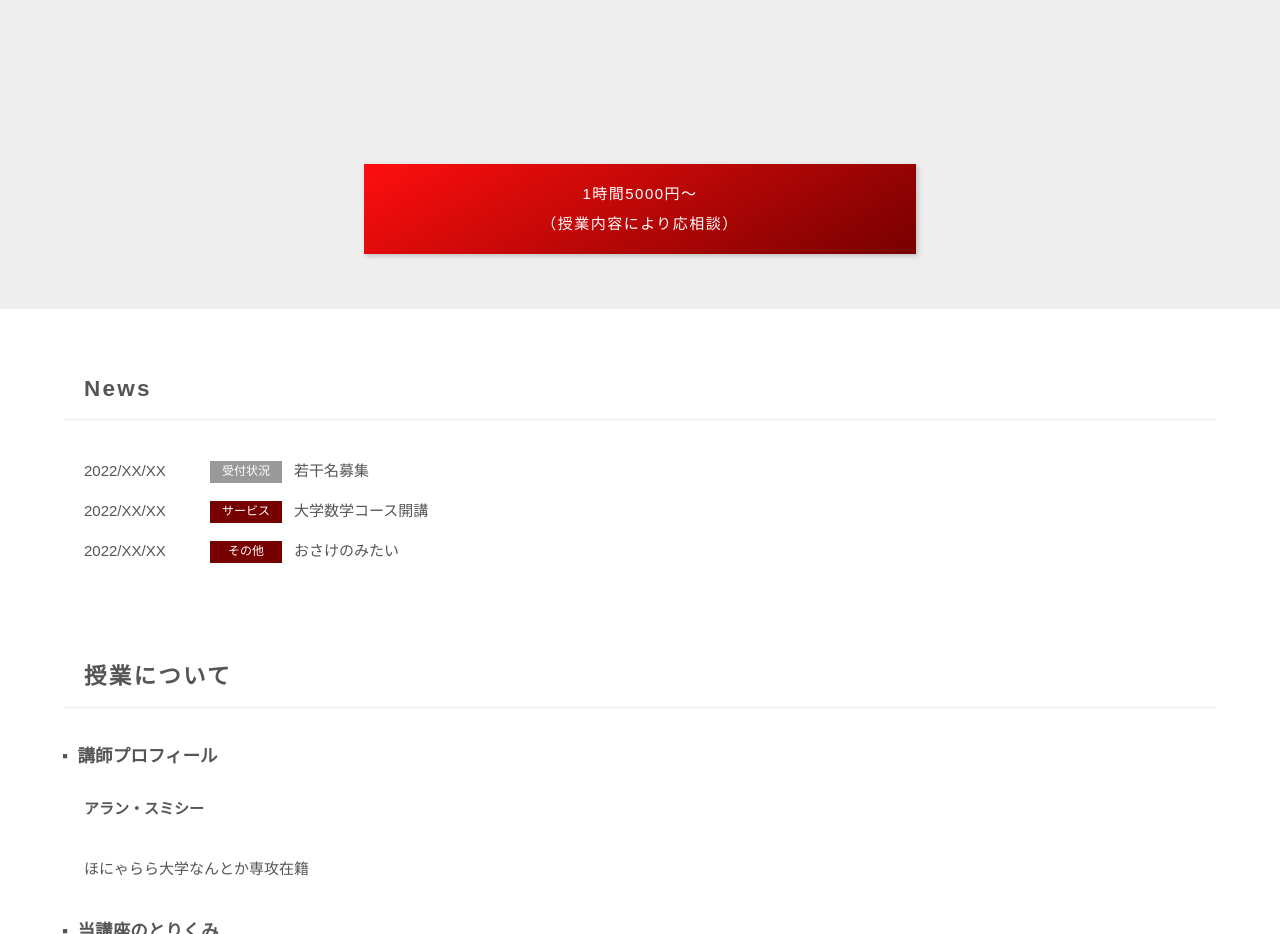
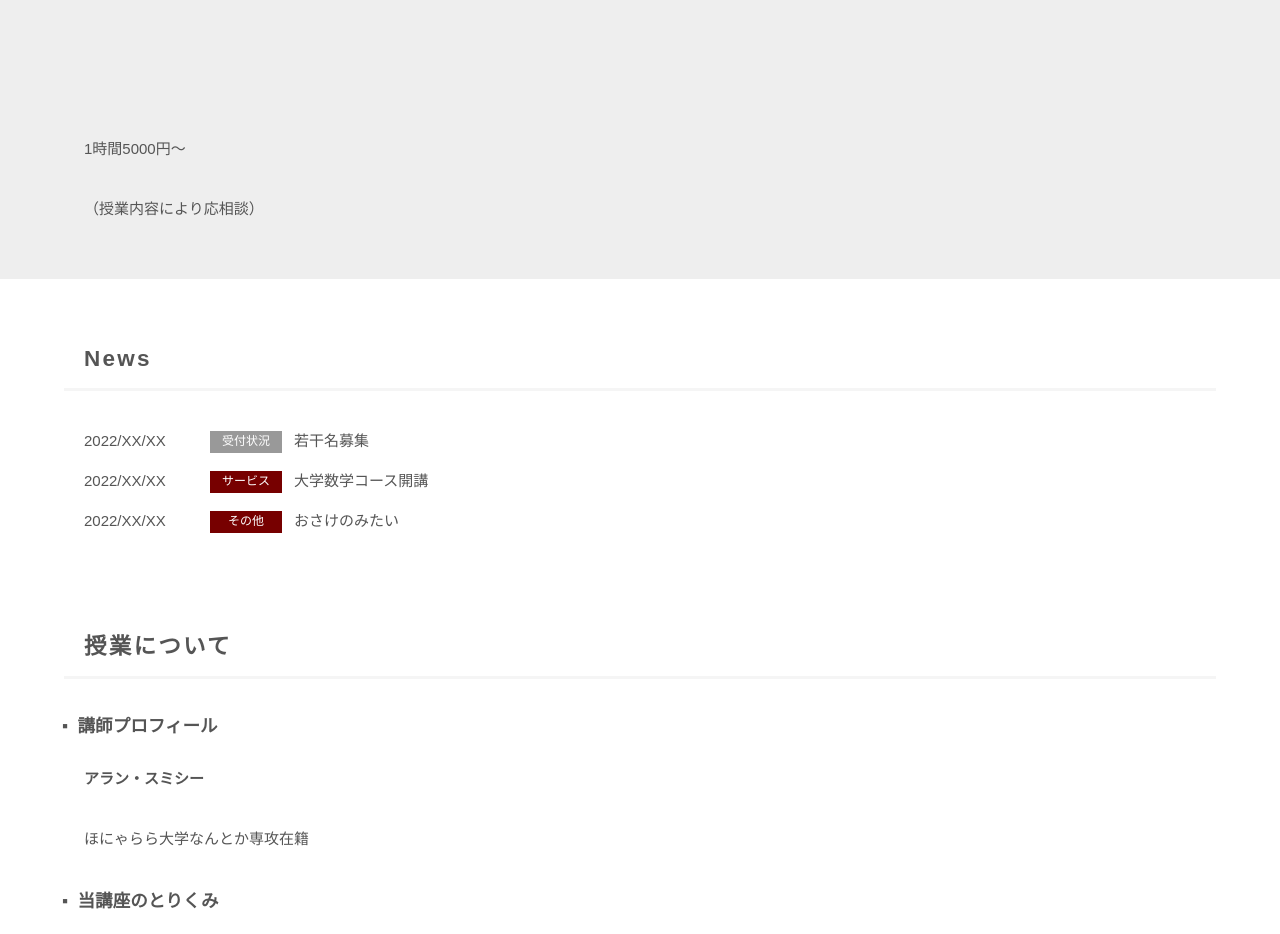
Before and after one commit to hogehogepiyopiyo/renshu.github.io, a plain HTML site: page index.html in a window 1280 px wide. Shown: the part 1320-2254 px from the top of the page. Drawn offline with nearby package versions, Linux system fonts and the light colour scheme; some packages are replaced by stand-ins of ours; files that its build step writes are made by us from their sources; a script that the page names is missing; files whose address does not match are found by name; a web font is replaced by a local one.

Commit message:
Update index.html

```diff
--- a/index.html
+++ b/index.html
@@ -86,7 +86,8 @@
 </div>
 <!--/.list-container-->
 
-<p class="btn mt30"><a href="service.html" class="ws">1時間5000円～</br>（授業内容により応相談）</a></p>
+  <p>1時間5000円～</p>
+  <p>（授業内容により応相談）</p>
 
 </section>
 
```
